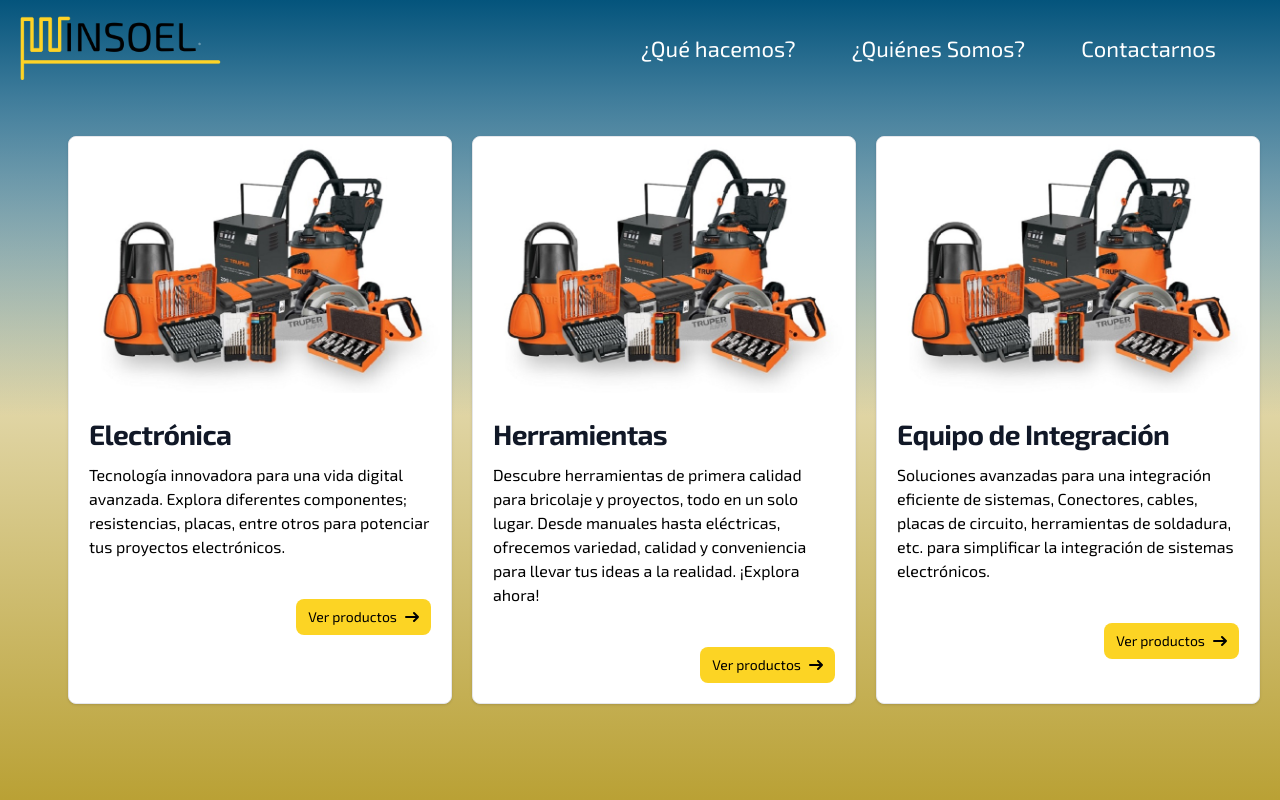
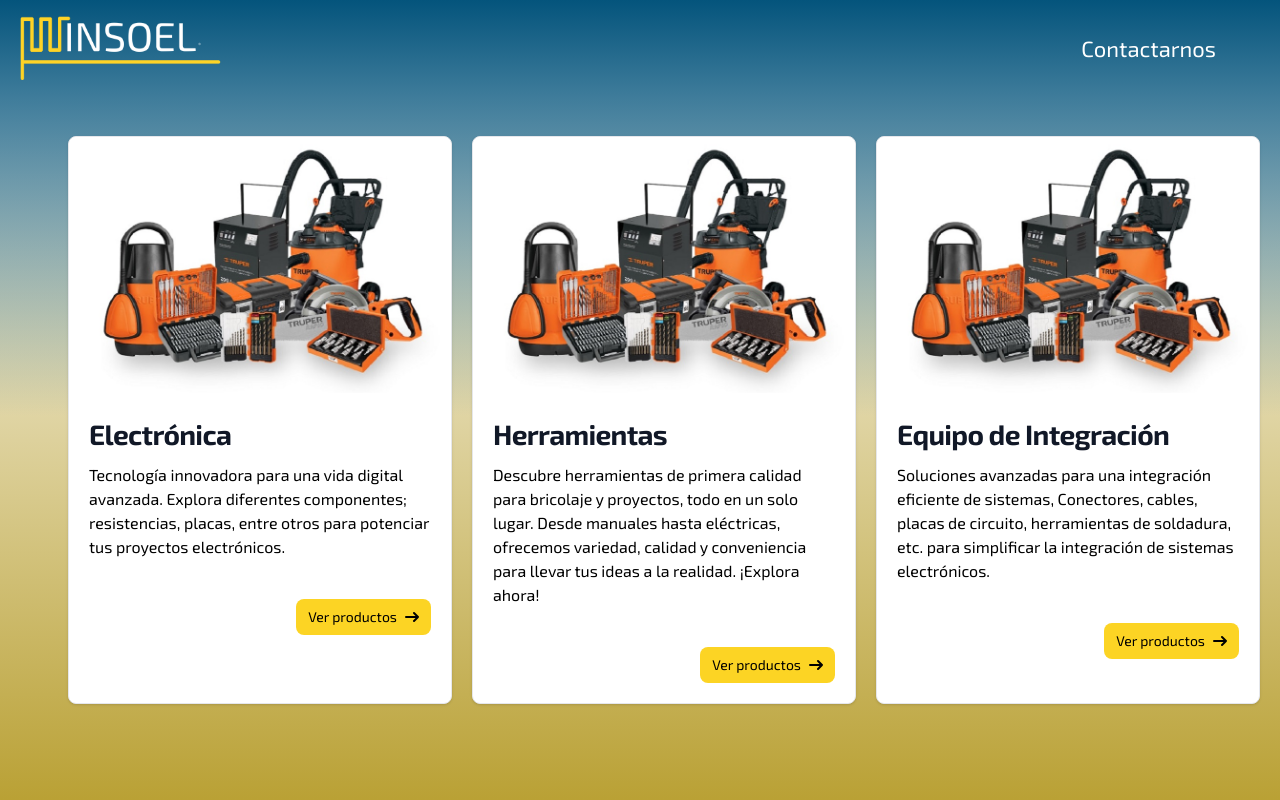
Before and after one commit to EdwinMLara/web-insol, a React (Vite) app: page /web-insol/tienda in a window 1280 px wide. Shown: the top 800 px of the page. Built offline with nearby package versions, Linux system fonts and the light colour scheme.

Commit message:
cambios en la seccion de tienda y en bioreactor tambien cambios en el app.jsx

```diff
--- a/src/App.jsx
+++ b/src/App.jsx
@@ -2,6 +2,7 @@
 import { BrowserRouter, Routes, Route } from "react-router-dom";
 import TecnologiasPage from "./pages/TecnologiasPage";
 import Navbar_Context from "./Components/Navbar_Context";
+import Navbar_Tienda from "./Components/Navbar_Tienda";
 import Carrusel from "./Components/Carrusel";
 import InvernaderoPage from "./pages/InvernaderoPage";
 import { InsoelProvider } from "./Context/InsoelContext";
@@ -20,6 +21,70 @@
 import MapaPage from "./pages/MapaPage";
 
 function App() {
+  return (
+    <InsoelProvider>
+      <BrowserRouter>
+        <main>
+           {/* Ruta para la tienda */}
+           <Routes>
+            <Route
+              path="/web-insol/tienda/*"
+              element={
+                <>
+                  <Navbar_Tienda />
+                  <TiendaRoutes />
+                </>
+              }
+            />
+            {/* Otras rutas */}
+            <Route
+              path="/*"
+              element={
+                <>
+                  <Navbar_Context />
+                  <MainRoutes />
+                </>
+              }
+            />
+          </Routes>
+        </main>
+      </BrowserRouter>
+    </InsoelProvider>
+  );
+}
+
+// Componente para las rutas dentro de la tienda
+function TiendaRoutes() {
+  return (
+    <Routes>
+     <Route path="/" element={<TiendaPage />} />
+      <Route path="/DetalleProducto" element={<DetalleProducto />} />
+      <Route path="/:productId" element={<ProductDetail />} />
+    </Routes>
+  );
+}
+
+// Componente para las rutas principales
+function MainRoutes() {
+  return (
+    <Routes>
+      <Route path="/web-insol" element={<HomePage />} />
+      <Route path="/web-insol/tecnologias" element={<TecnologiasPage />} />
+      <Route path="/web-insol/invernadero" element={<InvernaderoPage />} />
+      <Route path="/web-insol/clientes" element={<ClientesPage />} />
+      <Route path="/web-insol/nosotros" element={<NosotrosPage />} />
+      <Route path="/web-insol/contactanos" element={<ContactanosPage />} />
+      <Route path="/proyectos/Biorreactor" element={<BiorreactorPage />} />
+      <Route path="/proyectos/BancoUAT" element={<BancoUatPage />} />
+      <Route path="/proyectos/Consultas" element={<SistemaDeConsultasPage />} />
+      <Route path="/proyectos/ApkLectora" element={<ApkLectoraQrPage />} />
+      <Route path="/web-insol/mapa" element={<MapaPage />} />
+    </Routes>
+  );
+}
+
+export default App;
+/*
 return (
   <InsoelProvider>
     <BrowserRouter>
@@ -45,6 +110,4 @@
     </BrowserRouter>
   </InsoelProvider>
 );
-}
-
-export default App;
+*/
--- /dev/null
+++ b/src/Components/Navbar_Tienda.jsx
@@ -0,0 +1,188 @@
+import React, { useEffect, useState } from "react";
+import { motion, AnimatePresence } from "framer-motion";
+import { Link } from "react-router-dom";
+import { useInsoel } from "../Context/InsoelContext";
+
+import LogoAmarilloNegro from "../img/Logos/AmarilloNegro.png";
+import LogoAmarilloBlanco from "../img/Logos/AmarilloBlanco.png";
+import LogoAmarilloBlancoNosotros from "../img/Logos/AmarilloBlanco.png";
+import LogoVerdeNegro from "../img/Logos/VerdeNegro.png";
+import LogoVerdeBlanco from "../img/Logos/VerdeBlanco.png";
+import LogoAzulNegro from "../img/Logos/AzulNegro.png";
+import LogoAzulBlanco from "../img/Logos/AzulBlanco.png";
+
+// Importa tus imágenes dinámicamente para seccion de ¿que hacemos?
+import image1 from "../img/Submenu/Industria_Integracion_01.jpg";
+import image2 from "../img/Submenu/implementacion.jpg";
+import image3 from "../img/Submenu/TI.png";
+import image4 from "../img/Submenu/adquisicion.png";
+
+function Navbar_Tienda() {
+  const { logoColor } = useInsoel();
+  const { proyectColor, opacidadColor } = useInsoel();
+  const [activeInfo, setActiveInfo] = useState(null);
+  const [isMenuOpen, setMenuOpen] = useState(false);
+  const [isContentActive, setIsContentActive] = useState(false);
+
+  const handleInfoToggle = (info) => {
+    setActiveInfo(activeInfo === info ? null : info);
+    if (activeInfo === info) {
+      setIsContentActive(!isContentActive); // Cambia el estado al hacer clic nuevamente en la misma sección
+    } else {
+      setActiveInfo(info);
+      setIsContentActive(true); // Activa el contenido al hacer clic en una nueva sección
+    }
+  };
+
+  const toggleMenu = () => {
+    setMenuOpen(!isMenuOpen);
+    setMostrarContenido(false);
+  };
+
+  const handleLogoClick = () => {
+    // Restablecer la sección activa al valor predeterminado al hacer clic en el logo
+    setActiveInfo("bg-gradient-to-b from-secondary ");
+  };
+
+  return (
+    <div>
+      <nav
+        className={`${
+          activeInfo === "proyectos" && isContentActive
+            ? proyectColor
+            : activeInfo === ""
+            ? ""
+            : opacidadColor
+        } p-4 absolute top-0 left-0 right-0  z-10 `}
+        //onMouseLeave={handleMouseLeave}
+        onMouseLeave={
+          activeInfo === "proyectos" && isContentActive
+            ? handleMouseLeave
+            : null
+        }
+      >
+        {/* logos */}
+        <div className="flex items-center justify-between">
+          <div className="bg-transparent ">
+            <Link to={"/web-insol/"} onClick={handleLogoClick}>
+              <motion.img
+                initial={{ opacity: 0, x: -50 }}
+                animate={{ opacity: 1, x: 0 }}
+                transition={{ duration: 1.5 }}
+                className="h-16"
+                src={
+                  logoColor === "amarilloNegro"
+                    ? LogoAmarilloNegro
+                    : logoColor === "amarilloBlanco" &&
+                      proyectColor &&
+                      opacidadColor
+                    ? LogoAmarilloBlanco
+                    : logoColor === "verdeBlanco" && opacidadColor
+                    ? LogoVerdeBlanco
+                    : logoColor === "verdeNegro"
+                    ? LogoVerdeNegro
+                    : logoColor === "azulBlanco"
+                    ? LogoAzulBlanco
+                    : logoColor === "azulNegro"
+                    ? LogoAzulNegro
+                    : logoColor === "amarilloBlancoNosotros" &&
+                      proyectColor &&
+                      opacidadColor
+                    ? LogoAmarilloBlancoNosotros
+                    : LogoAmarilloBlanco
+                }
+                alt="Logo"
+              />
+            </Link>
+          </div>
+
+          {/*Navavar con Framer-motion */}
+          <div className="lg:hidden">
+            <button
+              onClick={toggleMenu}
+              className="text-white focus:outline-none"
+            >
+              <svg
+                className="w-10 h-10"
+                fill="none"
+                stroke="currentColor"
+                viewBox="0 0 24 24"
+                xmlns="http://www.w3.org/2000/svg"
+              >
+                <path
+                  strokeLinecap="round"
+                  strokeLinejoin="round"
+                  strokeWidth="2"
+                  d="M4 6h16M4 12h16m-16 6h16"
+                ></path>
+              </svg>
+            </button>
+          </div>
+
+          {/*Navavar */}
+          <div className="hidden lg:flex space-x-5 relative mx-auto text-[22px] mr-10">
+            <div
+              className={`text-${
+                activeInfo === "contactanos" ? "black" : "white"
+              } cursor-pointer  ${
+                activeInfo === "contactanos"
+                  ? "p-1 pr-2 pl-2 bg-darkPrimary transform border-2 border-black/50 rounded-lg"
+                  : "hover:text-black hover:bg-primary p-1 pr-2 pl-2 rounded-lg"
+              }`}
+              onClick={() => handleInfoToggle("contactanos")}
+            >
+              <Link
+                to="/web-insol/contactanos"
+                style={
+                  {
+                    //color: activeInfo === "contactanos" ? "black" : txtColor,
+                    // Ajusta según sea necesario
+                  }
+                }
+              >
+                Contactarnos
+              </Link>
+            </div>
+          </div>
+        </div>
+
+        {/*menu de pantallas pequeñas */}
+        <AnimatePresence>
+          {isMenuOpen && (
+            <motion.div
+              initial={{ opacity: 0, x: -50 }}
+              animate={{ opacity: 1, x: 0 }}
+              exit={{ opacity: 0, x: -50 }}
+              className="bg-black bg-opacity-50 fixed inset-0 z-50"
+              onClick={toggleMenu}
+            >
+              <div className="container mx-auto flex justify-end items-center py-16 ">
+                <div className="bg-bajo p-4 ">
+                  <div className="container mx-auto flex items-center h-auto ">
+                    {/* Menú Principal */}
+                    <div className="bg-white p-4 rounded-md shadow-md ">
+                      <ul className="text-xl">
+                        <li className="hover:bg-primary rounded p-2">
+                          <Link to={"/web-insol/"}>Inicio</Link>
+                        </li>
+                        <br />
+                        <li className="hover:bg-primary rounded p-2">
+                          <Link to={"/web-insol/contactanos"}>
+                            Contactarnos
+                          </Link>
+                        </li>
+                      </ul>
+                    </div>
+                  </div>
+                </div>
+              </div>
+            </motion.div>
+          )}
+        </AnimatePresence>
+
+      </nav>
+    </div>
+  );
+}
+
+export default Navbar_Tienda;
--- a/src/Components/ProductList.jsx
+++ b/src/Components/ProductList.jsx
@@ -19,7 +19,7 @@
                 {product.name}
               </h5>
             </a>
-            <p>
+            <p className="dark:text-white" >
               {product.descripcion}
             </p>
 
--- a/src/pages/Proyectos/BiorreactorPage.jsx
+++ b/src/pages/Proyectos/BiorreactorPage.jsx
@@ -4,7 +4,7 @@
 import logo from "../../img/Logos/AmarilloNegro.png";
 import Footer from "../../Components/Footer";
 
-import Bio from "../../img/Proyectos/Bio_Reactor/000.mp4";
+import Bio from "../../img/Proyectos/Bio_Reactor/001.mp4";
 
 import Img2 from "../../img/Proyectos/Bio_Reactor/02.jpg";
 import Img3 from "../../img/Proyectos/Bio_Reactor/03.jpg";
@@ -21,9 +21,11 @@
 
 function BiorreactorPage() {
   const videoRef = useRef(null);
+  const logoRef = useRef(null);
 
   useEffect(() => {
     const videoElement = videoRef.current;
+
 
     const handleVideoEnd = () => {
       videoElement.currentTime = 0; // Reinicia el video al principio
--- a/src/pages/TiendaPage.jsx
+++ b/src/pages/TiendaPage.jsx
@@ -1,10 +1,14 @@
 import { useEffect, useState } from "react";
+import { useInsoel } from "../Context/InsoelContext";
 import ProductList from "../Components/ProductList";
 import ProductDetail from "../Components/ProductoDetail";
 import Footer from "../Components/Footer";
 
+
 function TiendaPage() {
   const [selectedProductId, setSelectedProductId] = useState(null);
+  const { setLogoColor } = useInsoel();
+  setLogoColor("AmarilloBlanco");
 
   useEffect(() => {
     document.title = "Tienda | INSOEL";
```
Also changed, not shown: src/Components/Navbar_Context.jsx (+13 -4 lines), 1 other file (tests, documents, lock files or other folders). Lines whose indentation alone changed are shown as unchanged.
